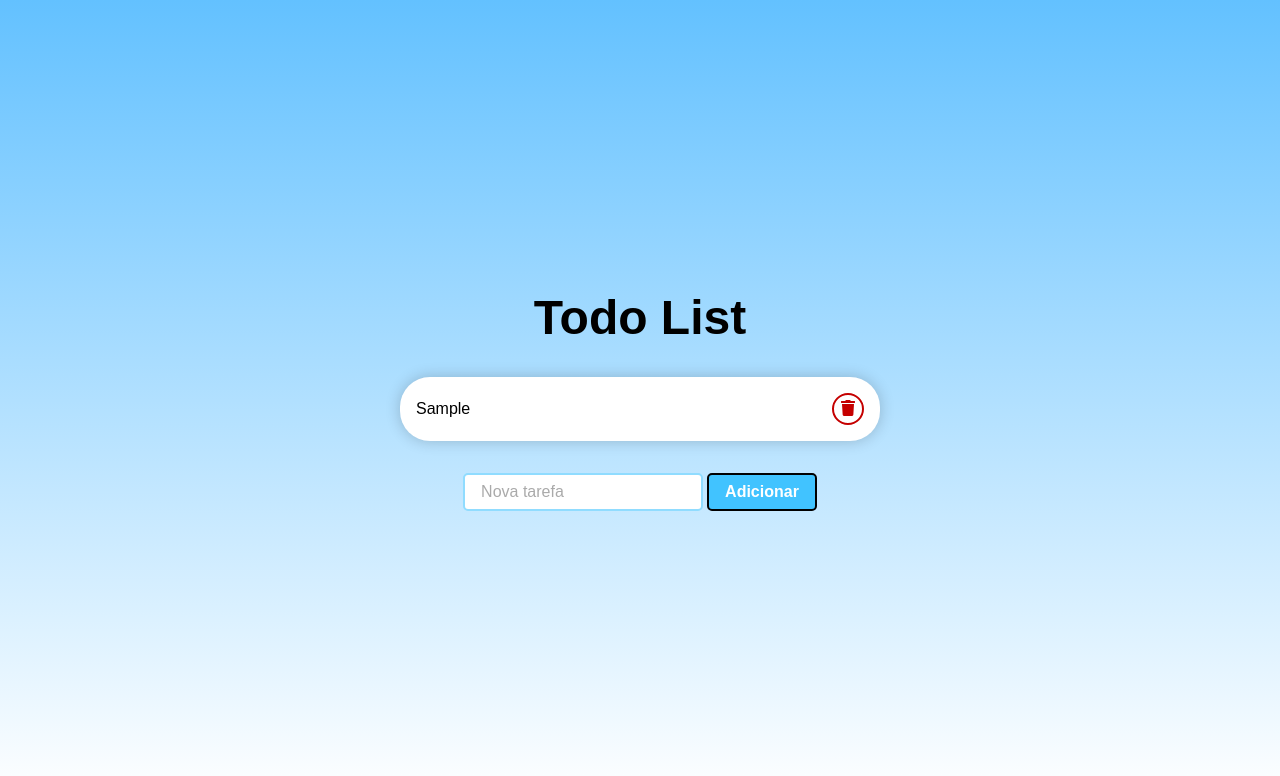
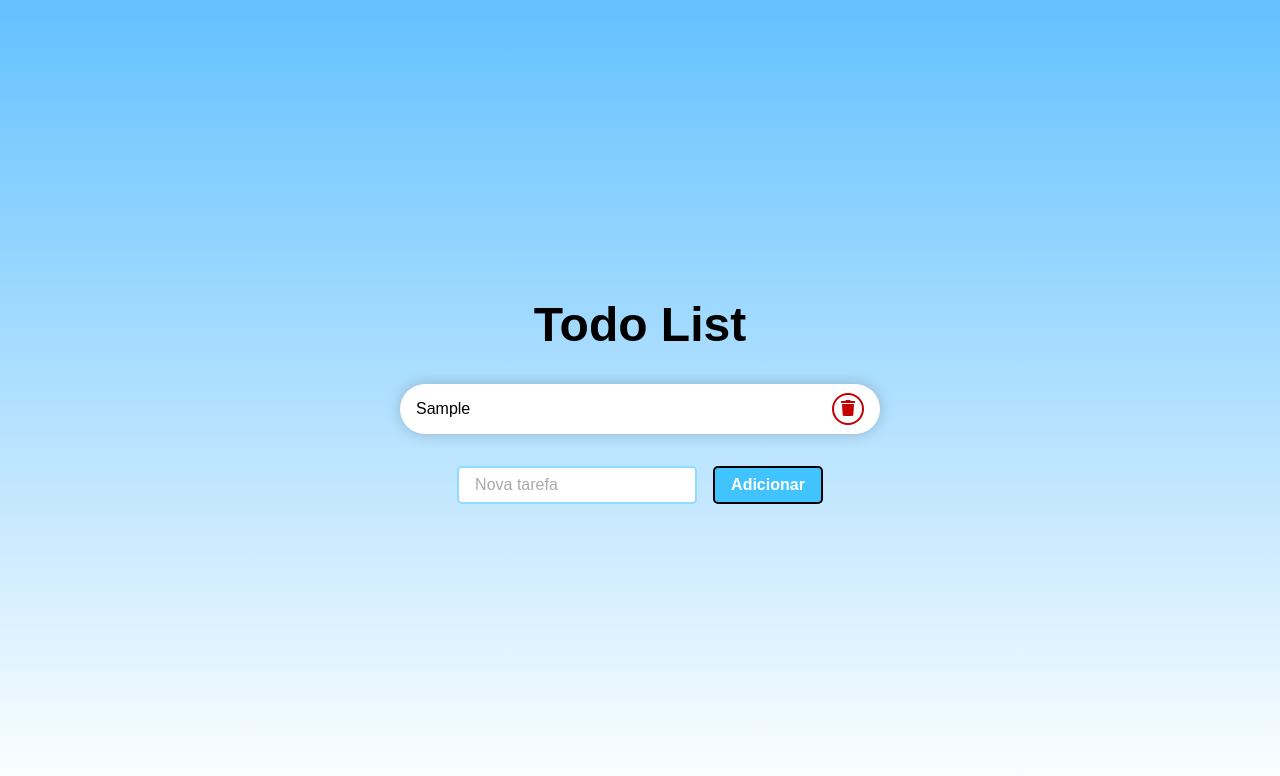
Before and after one commit to marcosadriano05/todo-javascript, a plain HTML site: page index.html in a window 1280 px wide. Both pictures are taken after typing "Sample" into the empty fields and a click on the button "Adicionar". Drawn offline with Linux system fonts and the light colour scheme.

Commit message:
feat: resposivity

```diff
--- a/script.js
+++ b/script.js
@@ -14,7 +14,7 @@ fulfillTodos()
 
 checkTodoListHasValues()
 
-todosList.addEventListener('click', event => {
+todosList.addEventListener('click', async event => {
   event.preventDefault()
   event.stopPropagation()
   clickedElement = event.target
@@ -24,7 +24,7 @@ todosList.addEventListener('click', event => {
     let todoMessage = listElement.textContent.match(/\w/g).join('')
     let newTodos = todos.filter(todo => todo !== todoMessage)
     todos = newTodos
-    localStorage.setItem('todos', newTodos)
+    await localStorage.setItem('todos', newTodos)
     listElement.remove()
   }
 
@@ -37,8 +37,7 @@ todosList.addEventListener('click', event => {
       .join('')
     let newTodos = todos.filter(todo => todo !== todoMessage)
     todos = newTodos
-    localStorage.setItem('todos', newTodos)
-    listElement.remove()
+    await localStorage.setItem('todos', newTodos)
     listElement.remove()
   }
 
--- a/styles.css
+++ b/styles.css
@@ -44,6 +44,7 @@ h1 {
   font-size: 3rem;
   font-weight: bold;
   margin-bottom: 2rem;
+  text-align: center;
 }
 
 .todos-container {
@@ -57,7 +58,8 @@ h1 {
 }
 
 .todos-container > p {
-  width: 20rem;
+  width: 100%;
+  max-width: 20rem;
   padding: 1rem;
   color: #3f8a1d;
   background: #dfffd0;
@@ -70,11 +72,16 @@ ul {
   background-color: #fff;
   color: #000;
   list-style: none;
-  min-width: 30rem;
+  width: 100%;
+  max-width: 30rem;
   border: none;
   border-radius: 30px;
   box-shadow: 0 0 15px 0 rgba(0, 0, 0, 0.2);
   overflow: hidden;
+}
+
+li:hover {
+  background: #f5f4f4;
 }
 
 li:nth-child(n+2) {
@@ -83,21 +90,23 @@ li:nth-child(n+2) {
 
 li span {
   width: 100%;
-  padding: 1rem;
-  margin-right: 1rem;
+  padding: 0.25rem 1rem;
   border: none;
   display: flex;
   align-items: center;
   justify-content: space-between;
 }
 
-li:hover {
-  background: #f5f4f4;
+li span p {
+  word-break: break-word;
+  overflow: auto;
+  padding: 0.75rem 0;
 }
 
-li button {
-  width: 2rem;
-  height: 2rem;
+li span button {
+  margin-left: 1rem;;
+  min-width: 2rem;
+  min-height: 2rem;
   font-size: 1rem;
   border-radius: 50%;
   outline: none;
@@ -106,14 +115,23 @@ li button {
   background: none;
 }
 
-li button:hover, li button:focus {
+li span button:hover, li span button:focus {
   background: #c50000;
   color: #fff;
 }
 
+form {
+  display: flex;
+  flex-wrap: wrap;
+  align-items: center;
+  justify-content: center;
+  gap: 1rem;
+}
+
 form input {
   padding: 0.5rem 1rem;
-  width: 15rem;
+  width: 100%;
+  max-width: 15rem;
   border: 2px solid #90dcff;
   border-radius: 5px;
   outline: none;
```
